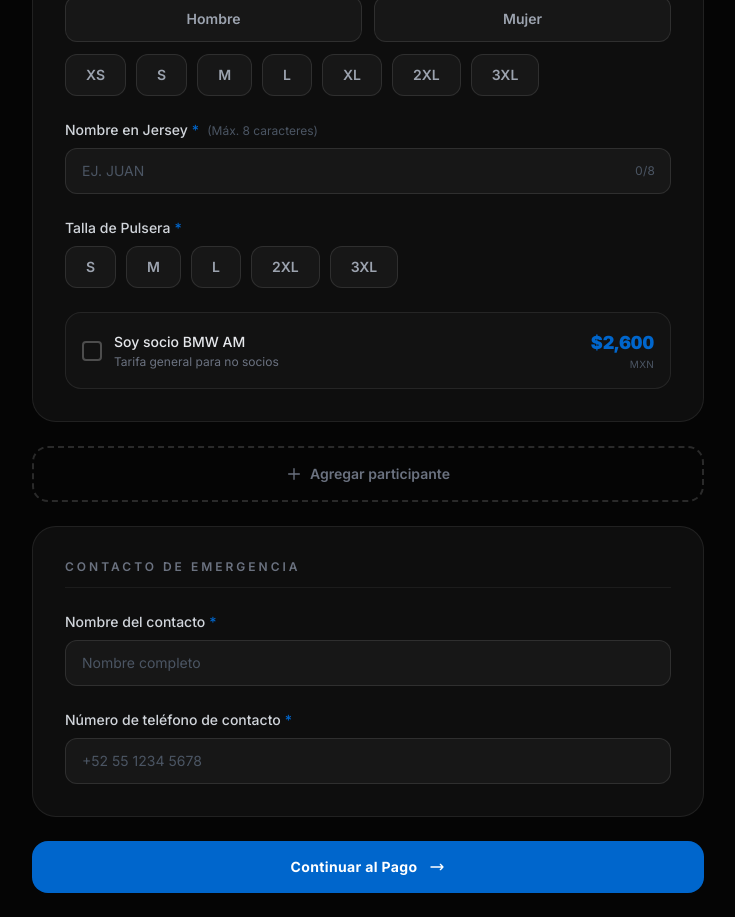
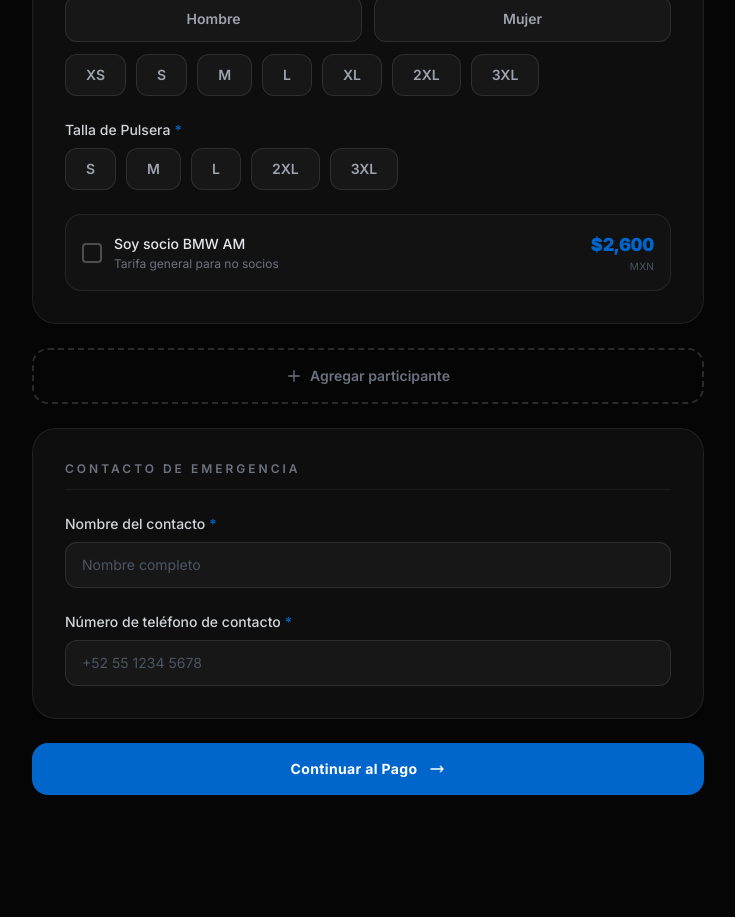
Before and after one commit to Reyirel/bmwam, a React (Vite) app: page /formulario in a window 1280 px wide. Shown: the part 980-1897 px from the top of the page, without its empty margins (272-1007 px from the left). After the commit the page ends 1871 px from the top, so only its background shows below. Built offline with nearby package versions, Linux system fonts and the light colour scheme; the HTML template or start-up script is replaced by a standard one.

Commit message:
feat : update form fields and display logic

```diff
--- a/src/views/Formulario.jsx
+++ b/src/views/Formulario.jsx
@@ -19,18 +19,18 @@ const PAYMENT_INFO = {
 
 const REQUIRED_FIELDS = [
   'nombre', 'email', 'telefono', 'procedencia', 'moto',
-  'generoJersey', 'tallaJersey', 'nombreJersey', 'tallaPulsera',
+  'generoJersey', 'tallaJersey', 'tallaPulsera',
   'emergenciaNombre', 'emergenciaTelefono',
 ];
 
 const PARTICIPANTE_REQUIRED = [
   'nombre', 'email', 'telefono', 'procedencia', 'moto',
-  'generoJersey', 'tallaJersey', 'nombreJersey', 'tallaPulsera',
+  'generoJersey', 'tallaJersey', 'tallaPulsera',
 ];
 
 const EMPTY_PARTICIPANTE = {
   nombre: '', email: '', telefono: '', procedencia: '', moto: '',
-  generoJersey: '', tallaJersey: '', nombreJersey: '', tallaPulsera: '',
+  generoJersey: '', tallaJersey: '', tallaPulsera: '',
   esSocio: false,
 };
 
@@ -188,7 +188,6 @@ function StepBar({ current }) {
 function ParticipantFields({ data, errors, onField }) {
   const handleInput = (e) => {
     const { name, value } = e.target;
-    if (name === 'nombreJersey' && value.length > 8) return;
     onField(name, value);
   };
 
@@ -249,17 +248,6 @@ function ParticipantFields({ data, errors, onField }) {
         </div>
       </Field>
 
-      <Field label="Nombre en Jersey" required hint="Máx. 8 caracteres" error={errors.nombreJersey}>
-        <div className="relative">
-          <input name="nombreJersey" value={data.nombreJersey} onChange={handleInput}
-            placeholder="Ej. JUAN" maxLength={8}
-            className={`${inputCls(errors.nombreJersey)} pr-14 uppercase`} />
-          <span className="absolute right-4 top-1/2 -translate-y-1/2 text-xs text-gray-600 tabular-nums">
-            {data.nombreJersey.length}/8
-          </span>
-        </div>
-      </Field>
-
       <Field label="Talla de Pulsera" required error={errors.tallaPulsera}>
         <SizePicker
           sizes={PULSERA_SIZES}
@@ -317,7 +305,7 @@ export default function Formulario() {
   /* ─── Participante principal ─── */
   const [form, setForm] = useState({
     nombre: '', email: '', telefono: '', procedencia: '', moto: '',
-    generoJersey: '', tallaJersey: '', nombreJersey: '', tallaPulsera: '',
+    generoJersey: '', tallaJersey: '', tallaPulsera: '',
     esSocio: false,
     emergenciaNombre: '', emergenciaTelefono: '',
     notas: '',
@@ -334,7 +322,6 @@ export default function Formulario() {
   /* ─── Handlers participante principal ─── */
   const handleChange = (e) => {
     const { name, value } = e.target;
-    if (name === 'nombreJersey' && value.length > 8) return;
     setForm((p) => ({ ...p, [name]: value }));
     if (errors[name]) setErrors((p) => ({ ...p, [name]: '' }));
   };
@@ -433,7 +420,6 @@ export default function Formulario() {
             moto:                 form.moto,
             genero_jersey:        form.generoJersey,
             talla_jersey:         form.tallaJersey,
-            nombre_jersey:        form.nombreJersey.toUpperCase(),
             talla_pulsera:        form.tallaPulsera,
             es_socio:             form.esSocio,
             precio:               precioParticipante(form),
@@ -451,7 +437,6 @@ export default function Formulario() {
                   moto:          p.moto,
                   genero_jersey: p.generoJersey,
                   talla_jersey:  p.tallaJersey,
-                  nombre_jersey: p.nombreJersey.toUpperCase(),
                   talla_pulsera: p.tallaPulsera,
                   es_socio:      p.esSocio,
                   precio:        precioParticipante(p),
@@ -888,7 +873,6 @@ export default function Formulario() {
                         { label: 'Membresía',        value: registroGuardado.es_socio ? 'Socio BMW AM' : 'General' },
                         { label: 'Género Jersey',    value: registroGuardado.genero_jersey },
                         { label: 'Talla Jersey',     value: registroGuardado.talla_jersey },
-                        { label: 'Nombre en Jersey', value: registroGuardado.nombre_jersey },
                         { label: 'Talla Pulsera',    value: registroGuardado.talla_pulsera },
                         { label: 'Motocicleta',      value: registroGuardado.moto },
                         { label: 'Total pagado',     value: `$${registroGuardado.total_pago?.toLocaleString('es-MX')} MXN` },
--- a/src/views/Home.jsx
+++ b/src/views/Home.jsx
@@ -46,23 +46,23 @@ function FadeUp({ children, delay = 0, className = '' }) {
 
 /* ─── Data ──────────────────────────────────────────────────────── */
 const STATS = [
-  { value: 3,   suffix: '',     label: 'Rutas Diseñadas' },
-  { value: 300, suffix: '+',   label: 'Cupos Disponibles' },
+  { value: 3, suffix: '', label: 'Rutas Diseñadas' },
+  { value: 300, suffix: '+', label: 'Cupos Disponibles' },
   { value: 120, suffix: ' km', label: 'Total de Recorrido' },
 ];
 
 const ROOMS = [
-  { type: 'Habitación estándar',          specs: '1 cama Queen Size',                              capacity: '2 pax', price: '$2,800' },
-  { type: 'Habitación estándar plus',     specs: '1 cama King Size',                               capacity: '2 pax', price: '$3,100' },
-  { type: 'Habitación premium',           specs: '1 cama King Size',                               capacity: '2 pax', price: '$3,600' },
-  { type: 'Habitación suite',             specs: '1 cama King Size',                               capacity: '2 pax', price: '$4,500' },
-  { type: 'Suite jacuzzi',                specs: '1 cama King Size · jacuzzi',                     capacity: '2 pax', price: '$5,200' },
-  { type: 'Estándar doble',               specs: '2 camas Queen Size',                             capacity: '4 pax', price: '$4,800' },
-  { type: 'Premium doble',                specs: '2 camas Queen Size',                             capacity: '4 pax', price: '$5,000' },
-  { type: 'Premium terraza',              specs: '2 camas Queen Size · terraza',                   capacity: '4 pax', price: '$5,300' },
-  { type: 'Estándar familiar',            specs: '—',                                              capacity: '8 pax', price: '$7,900' },
-  { type: 'Penthouse',                    specs: '3 recámaras · 3 camas King Size',                capacity: '6 pax', price: '$14,250' },
-  { type: 'Penthouse Plus',               specs: '3 recámaras · 3 camas King Size + 1 sofá cama', capacity: '8 pax', price: '$16,700' },
+  { type: 'Habitación estándar', specs: '1 cama Queen Size', capacity: '2 pax', price: '$2,800' },
+  { type: 'Habitación estándar plus', specs: '1 cama King Size', capacity: '2 pax', price: '$3,100' },
+  { type: 'Habitación premium', specs: '1 cama King Size', capacity: '2 pax', price: '$3,600' },
+  { type: 'Habitación suite', specs: '1 cama King Size', capacity: '2 pax', price: '$4,500' },
+  { type: 'Suite jacuzzi', specs: '1 cama King Size · jacuzzi', capacity: '2 pax', price: '$5,200' },
+  { type: 'Estándar doble', specs: '2 camas Queen Size', capacity: '4 pax', price: '$4,800' },
+  { type: 'Premium doble', specs: '2 camas Queen Size', capacity: '4 pax', price: '$5,000' },
+  { type: 'Premium terraza', specs: '2 camas Queen Size · terraza', capacity: '4 pax', price: '$5,300' },
+  { type: 'Estándar familiar', specs: '—', capacity: '8 pax', price: '$7,900' },
+  { type: 'Penthouse', specs: '3 recámaras · 3 camas King Size', capacity: '6 pax', price: '$14,250' },
+  { type: 'Penthouse Plus', specs: '3 recámaras · 3 camas King Size + 1 sofá cama', capacity: '8 pax', price: '$16,700' },
 ];
 
 const COSTS = [
@@ -89,8 +89,8 @@ export default function Home() {
     offset: ['start start', 'end start'],
   });
 
-  const bgY      = useTransform(scrollYProgress, [0, 1], ['0%', '35%']);
-  const textY    = useTransform(scrollYProgress, [0, 1], ['0%', '55%']);
+  const bgY = useTransform(scrollYProgress, [0, 1], ['0%', '35%']);
+  const textY = useTransform(scrollYProgress, [0, 1], ['0%', '55%']);
   const heroOpacity = useTransform(scrollYProgress, [0, 0.85], [1, 0]);
 
   return (
@@ -378,6 +378,8 @@ export default function Home() {
             <p className="text-gray-500 text-base mt-4 font-light tracking-wide uppercase text-xs">
               Costos de Admisión
             </p>
+            <p className="text-gray-500 text-base mt-4 font-light tracking-wide">
+              No se emitirá factura por concepto de inscripción al evento            </p>
           </FadeUp>
 
           <div className="grid md:grid-cols-2 gap-6">
@@ -388,8 +390,7 @@ export default function Home() {
                 whileInView={{ opacity: 1, y: 0 }}
                 transition={{ duration: 0.6, delay: i * 0.12 }}
                 viewport={{ once: true }}
-                className={`relative p-8 md:p-12 rounded-3xl text-center border transition-all duration-300 ${
-                  item.featured
+                className={`relative p-8 md:p-12 rounded-3xl text-center border transition-all duration-300 ${item.featured
                     ? 'bg-[#0066CC]/[0.08] border-[#0066CC]/40'
                     : 'bg-white/[0.03] border-white/[0.07]'
                   }`}
@@ -531,8 +532,7 @@ export default function Home() {
                     {ROOMS.map((room, i) => (
                       <tr
                         key={i}
-                      className={`border-b border-white/[0.05] transition-colors hover:bg-white/[0.03] ${
-                        i % 2 === 0 ? 'bg-transparent' : 'bg-white/[0.015]'
+                        className={`border-b border-white/[0.05] transition-colors hover:bg-white/[0.03] ${i % 2 === 0 ? 'bg-transparent' : 'bg-white/[0.015]'
                           }`}
                       >
                         <td className="px-4 sm:px-6 py-3 sm:py-4 text-white font-medium text-xs sm:text-sm">{room.type}</td>
```
Lines whose indentation alone changed are shown as unchanged.
